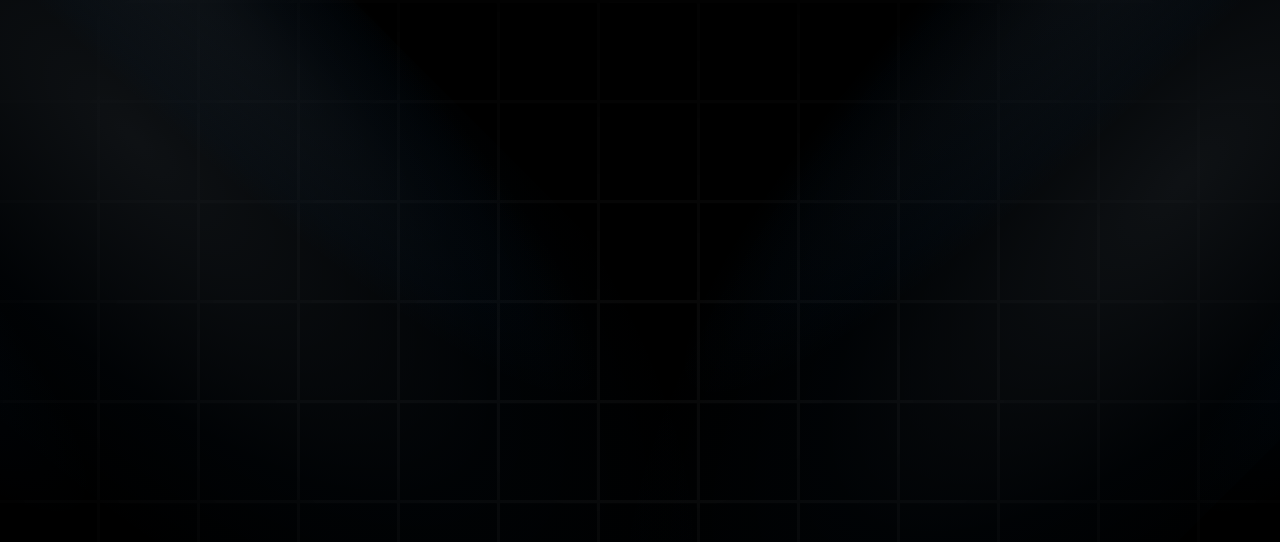
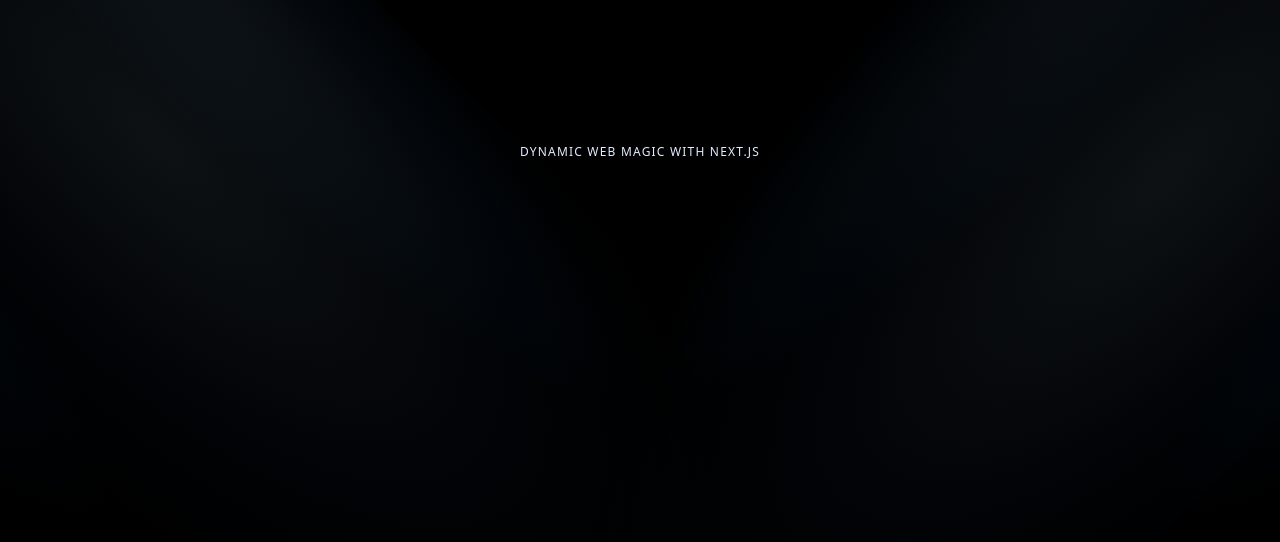
Before and after one commit to thekamiyeoladipo/nextjs-port, a Next.js app: page / in a window 1280 px wide. Shown: the top 542 px of the page. Built offline with nearby package versions, Linux system fonts and the light colour scheme.

Commit message:
feat: fiixed the config file and commented out the grid background till further notice

```diff
--- a/components/Hero.tsx
+++ b/components/Hero.tsx
@@ -4,30 +4,32 @@
 const Hero = () => {
   return (
     <div className="pb-20 pt-36 h-screen">
-
       <div>
         <Spotlight />
       </div>
 
-
-      <div
-        className="h-screen w-full dark:bg-black bg-white dark:bg-grid-white/[0.03] bg-grid-black-100/[0.2]
+      {/* <div
+        className="h-screen w-full dark:bg-black-100 bg-white dark:bg-grid-white/[0.03] bg-grid-black-100/[0.2]
         absolute top-0 left-0 flex items-center justify-center"
       >
-
         <div
-          className="absolute pointer-events-none inset-0 flex items-center justify-center dark:bg-black
+          className="absolute pointer-events-none inset-0 flex items-center justify-center dark:bg-black-100
           bg-white [mask-image:radial-gradient(ellipse_at_center,transparent_20%,black)]"
         />
-      </div>
+      </div> */}
 
       <div className="flex justify-center">
-    <div className="max-w-[89vh]">
-
-    </div>
+        <div className="max-w-[89vw] md:max-w-2xl
+        lg:max-w-[60vw] flex flex-col items-center
+        justify-center">
+            <h2 className="uppercase
+             tracking-widest
+             text-xs max-w-80
+              text-blue-100">
+                Dynamic Web Magic with Next.js
+            </h2>
+        </div>
       </div>
-
-
     </div>
   );
 };
--- a/tailwind.config.js
+++ b/tailwind.config.js
@@ -6,9 +6,9 @@
 const config = {
   darkMode: ["class"],
   content: [
-    "./pages/**/*.{ts,tsx}",
-    "./components/**/*.{ts,tsx}",
-    "./app/**/*.{ts,tsx}",
+    "./app/**/*.{js,ts,jsx,tsx}",
+    "./pages/**/*.{js,ts,jsx,tsx}",
+    "./components/**/*.{js,ts,jsx,tsx}",
     "./src/**/*.{ts,tsx}",
     "./data/**/*.{ts,tsx}",
   ],
```
